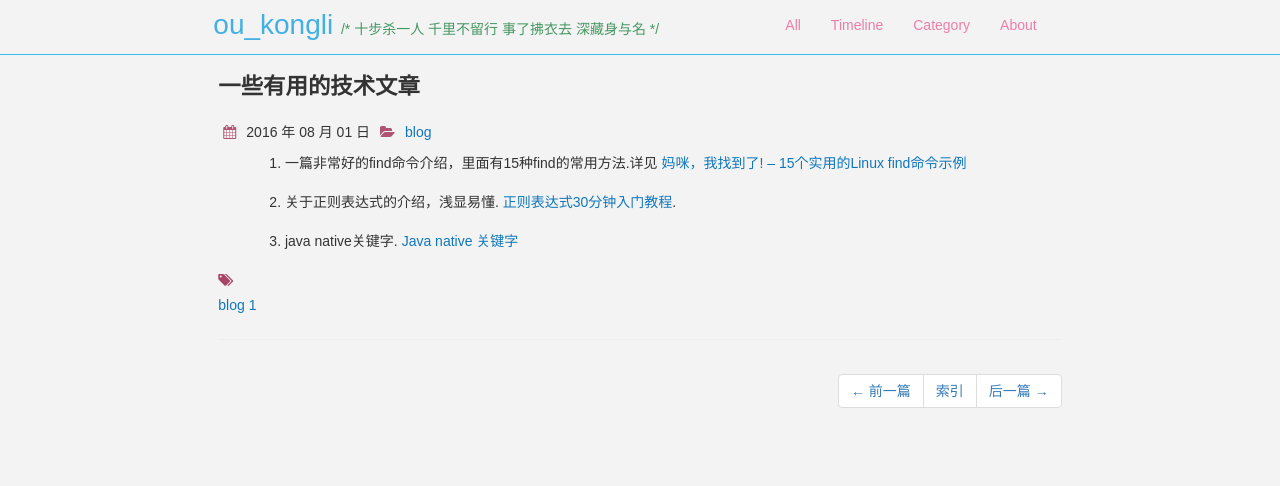
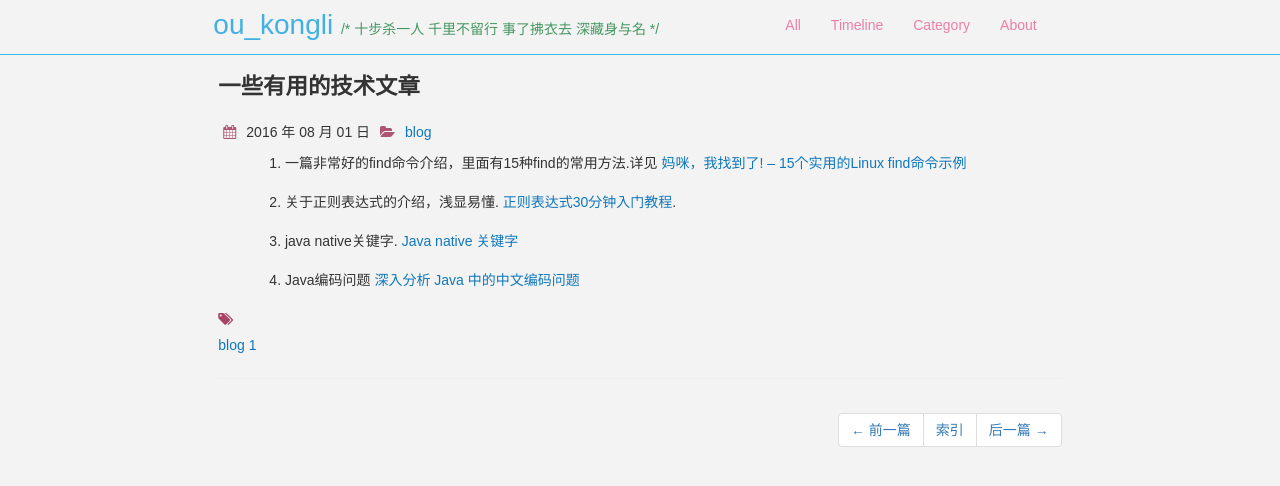
Before and after one commit to ouyangkongli/ouyangkongli.github.io, a Jekyll site: the page built from _posts/2016-08-01-other-blogs.md, in a window 1280 px wide and 900 px high. Shown: the top 486 px of the window. Built offline with Jekyll 4.4.1, drawn with Linux system fonts in a browser that asks for light colours; nearby versions of some CDN libraries; comment, search, counter and statistics services are not loaded.

Commit message:
java encoding

```diff
--- a/_posts/2016-08-01-other-blogs.md
+++ b/_posts/2016-08-01-other-blogs.md
@@ -12,3 +12,5 @@ categories: blog
 2. 关于正则表达式的介绍，浅显易懂. [正则表达式30分钟入门教程](http://deerchao.net/tutorials/regex/regex.htm).
 
 3. java native关键字. [Java native 关键字](http://www.cnblogs.com/moon1992/p/5258245.html)
+
+4. Java编码问题 [深入分析 Java 中的中文编码问题](https://www.ibm.com/developerworks/cn/java/j-lo-chinesecoding/)
```
